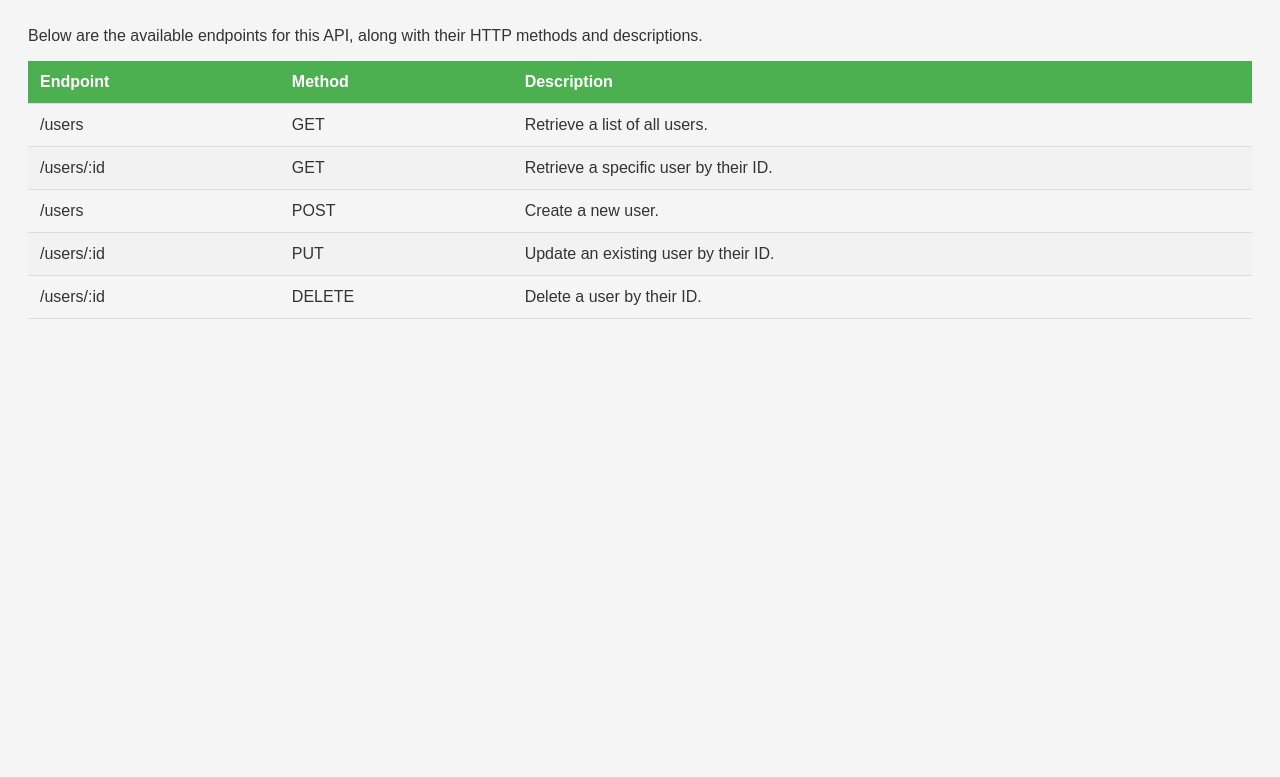
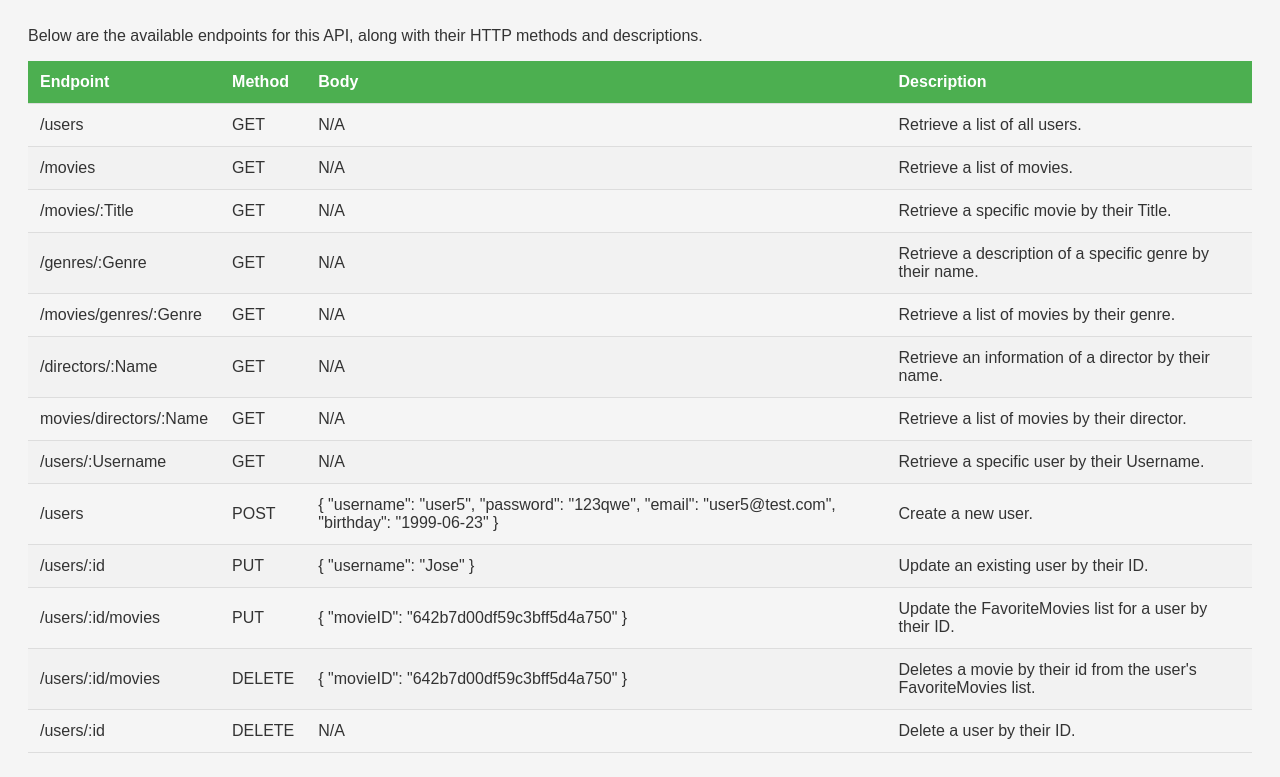
Before and after one commit to EdsnLoor/MoviesAPI, a website: page Public/documentation.html in a window 1280 px wide. Shown: the part 89-866 px from the top of the page. Before the commit the page ends 800 px from the top, so only its background shows below. Drawn offline with Linux system fonts and the light colour scheme.

Commit message:
endpoints documentation added

```diff
--- a/Public/documentation.html
+++ b/Public/documentation.html
@@ -49,6 +49,7 @@
     <tr>
         <th>Endpoint</th>
         <th>Method</th>
+        <th>Body</th>
         <th>Description</th>
     </tr>
     </thead>
@@ -56,26 +57,90 @@
     <tr>
         <td>/users</td>
         <td>GET</td>
+        <td>N/A</td>
         <td>Retrieve a list of all users.</td>
     </tr>
     <tr>
-        <td>/users/:id</td>
+        <td>/movies</td>
         <td>GET</td>
-        <td>Retrieve a specific user by their ID.</td>
+        <td>N/A</td>
+        <td>Retrieve a list of movies.</td>
+    </tr>
+    <tr>
+        <td>/movies/:Title</td>
+        <td>GET</td>
+        <td>N/A</td>
+        <td>Retrieve a specific movie by their Title.</td>
+    </tr>
+    <tr>
+        <td>/genres/:Genre</td>
+        <td>GET</td>
+        <td>N/A</td>
+        <td>Retrieve a description of a specific genre by their name.</td>
+    </tr>
+    <tr>
+        <td>/movies/genres/:Genre</td>
+        <td>GET</td>
+        <td>N/A</td>
+        <td>Retrieve a list of movies by their genre.</td>
+    </tr>
+    <tr>
+        <td>/directors/:Name</td>
+        <td>GET</td>
+        <td>N/A</td>
+        <td>Retrieve an information of a director by their name.</td>
+    </tr>
+    <tr>
+        <td>movies/directors/:Name</td>
+        <td>GET</td>
+        <td>N/A</td>
+        <td>Retrieve a list of movies by their director.</td>
+    </tr>
+    <tr>
+        <td>/users/:Username</td>
+        <td>GET</td>
+        <td>N/A</td>
+        <td>Retrieve a specific user by their Username.</td>
     </tr>
     <tr>
         <td>/users</td>
         <td>POST</td>
+        <td>{
+            "username": "user5",
+            "password": "123qwe",
+            "email": "user5@test.com",
+            "birthday": "1999-06-23"
+            }</td>
         <td>Create a new user.</td>
     </tr>
     <tr>
         <td>/users/:id</td>
         <td>PUT</td>
+        <td>{
+            "username": "Jose"
+            }</td>
         <td>Update an existing user by their ID.</td>
+    </tr>
+    <tr>
+        <td>/users/:id/movies</td>
+        <td>PUT</td>
+        <td>{
+            "movieID": "642b7d00df59c3bff5d4a750"
+            }</td>
+        <td>Update the FavoriteMovies list for a user by their ID.</td>
+    </tr>
+    <tr>
+        <td>/users/:id/movies</td>
+        <td>DELETE</td>
+        <td>{
+            "movieID": "642b7d00df59c3bff5d4a750"
+            }</td>
+        <td>Deletes a movie by their id from the user's FavoriteMovies list.</td>
     </tr>
     <tr>
         <td>/users/:id</td>
         <td>DELETE</td>
+        <td>N/A</td>
         <td>Delete a user by their ID.</td>
     </tr>
     </tbody>
```
